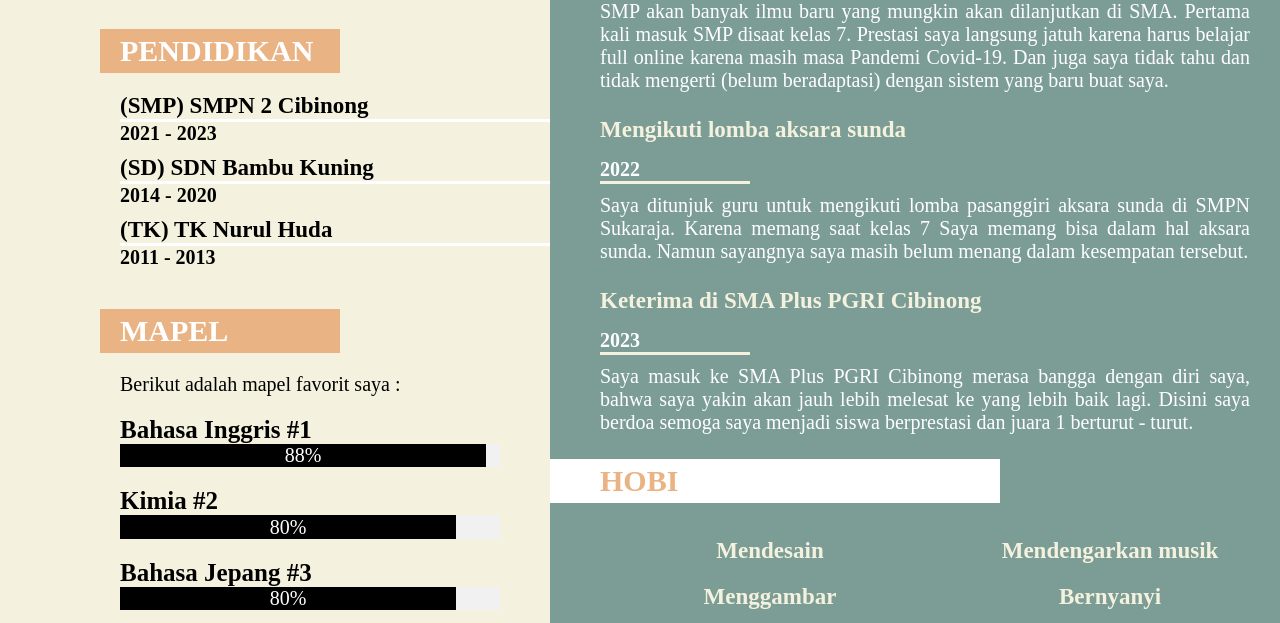
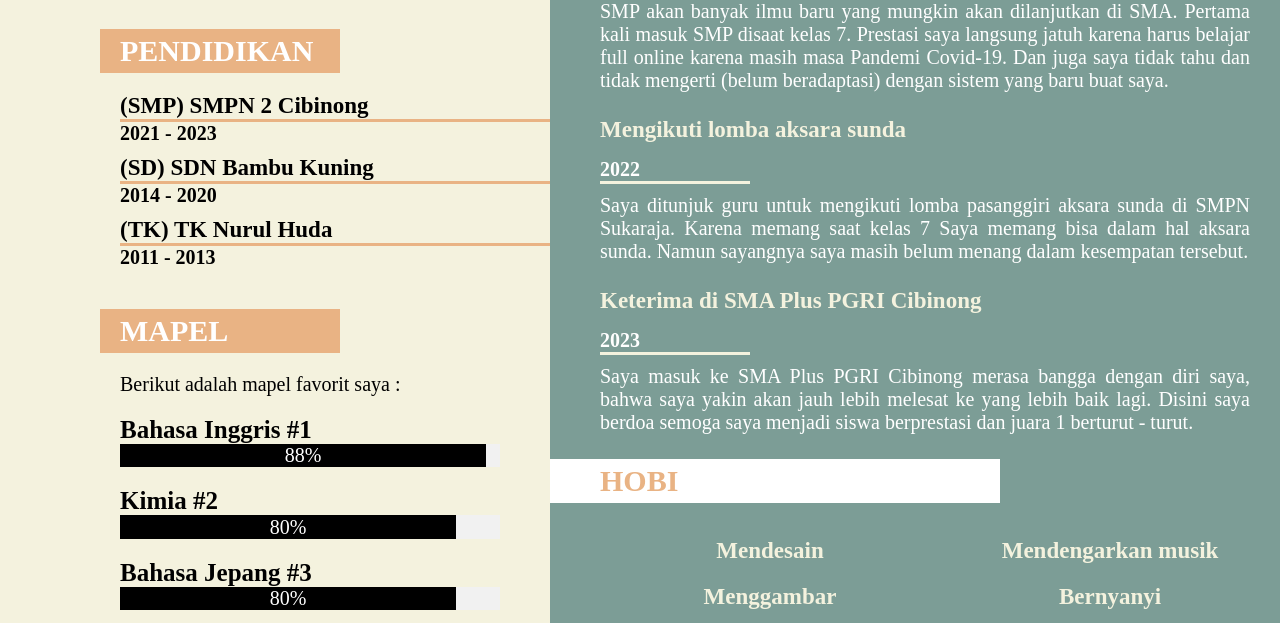
Before and after one commit to DheevandRizky/My-Profile, a plain HTML site: page index.html in a window 1280 px wide. Shown: the part 866-1489 px from the top of the page. Drawn offline with Linux system fonts and the light colour scheme.

Commit message:
first commit

```diff
--- a/css/style.css
+++ b/css/style.css
@@ -64,7 +64,7 @@ body {
     font-size: 23px;
     font-weight: bold;
     border-bottom-style: solid;
-    border-color: white;
+    border-color: #E9B384;
 }
 .left-list-time {
     font-weight: bold;
```
